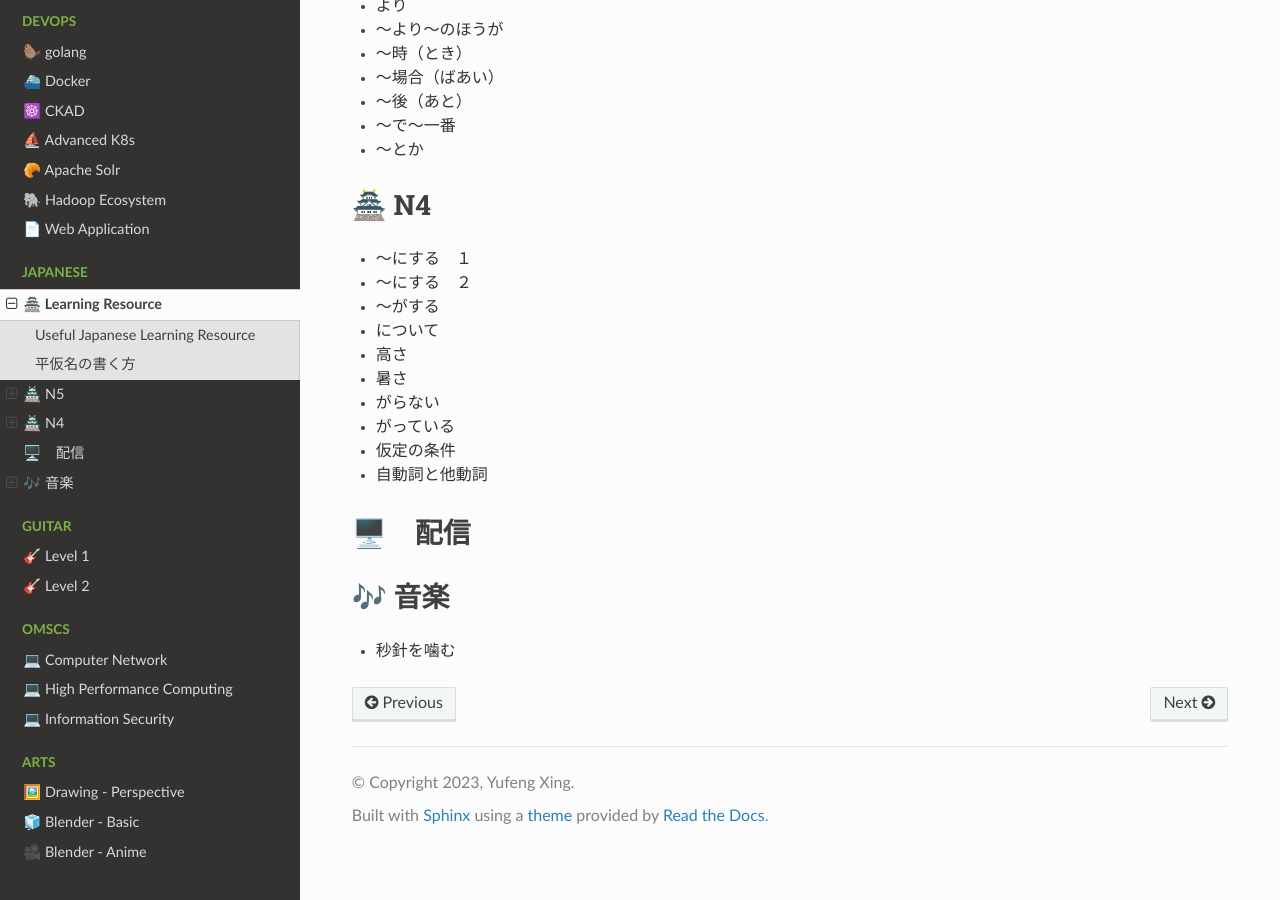
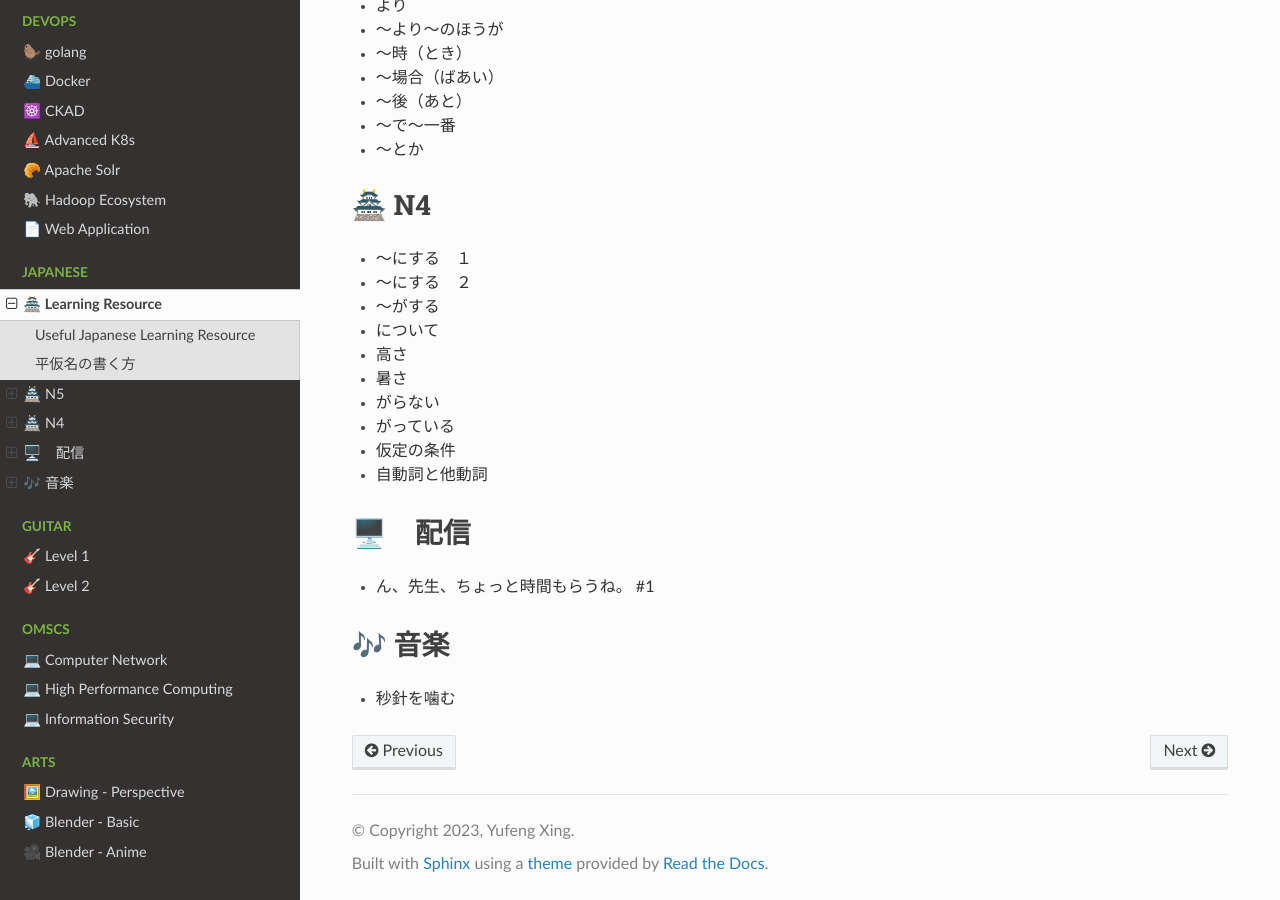
Before and after one commit to Serene-Field/sphinx-transit, a Sphinx documentation site: the page built from docs/Jap/index.rst, in a window 1280 px wide and 900 px high, scrolled down 780 px. Built offline with Sphinx 7.4.7 and the Read the Docs theme 2.0.0, drawn with Linux system fonts in a browser that asks for light colours; pages that are not in the unit, such as notebooks, are missing from menus.

Commit message:
add jap docs

```diff
--- a/docs/Jap/live/script1.md
+++ b/docs/Jap/live/script1.md
@@ -1,3 +1,6 @@
+# ん、先生、ちょっと時間もらうね。 #1
+
+
 <iframe width="344" height="612" src="https://www.youtube.com/embed/JxNoB_BJQH0" title="ん、先生、ちょっと時間もらうね。 #1" frameborder="0" allow="accelerometer; autoplay; clipboard-write; encrypted-media; gyroscope; picture-in-picture; web-share" allowfullscreen></iframe>
 
 
--- a/docs/Jap/live/script2.md
+++ b/docs/Jap/live/script2.md
@@ -1,3 +1,6 @@
+# ん、先生、ちょっと時間もらうね。 #2
+
+
 <iframe width="344" height="612" src="https://www.youtube.com/embed/fgA1xGqKZBo" title="ん、先生、ちょっと時間もらうね。 #2" frameborder="0" allow="accelerometer; autoplay; clipboard-write; encrypted-media; gyroscope; picture-in-picture; web-share" allowfullscreen></iframe>
 
 
```
